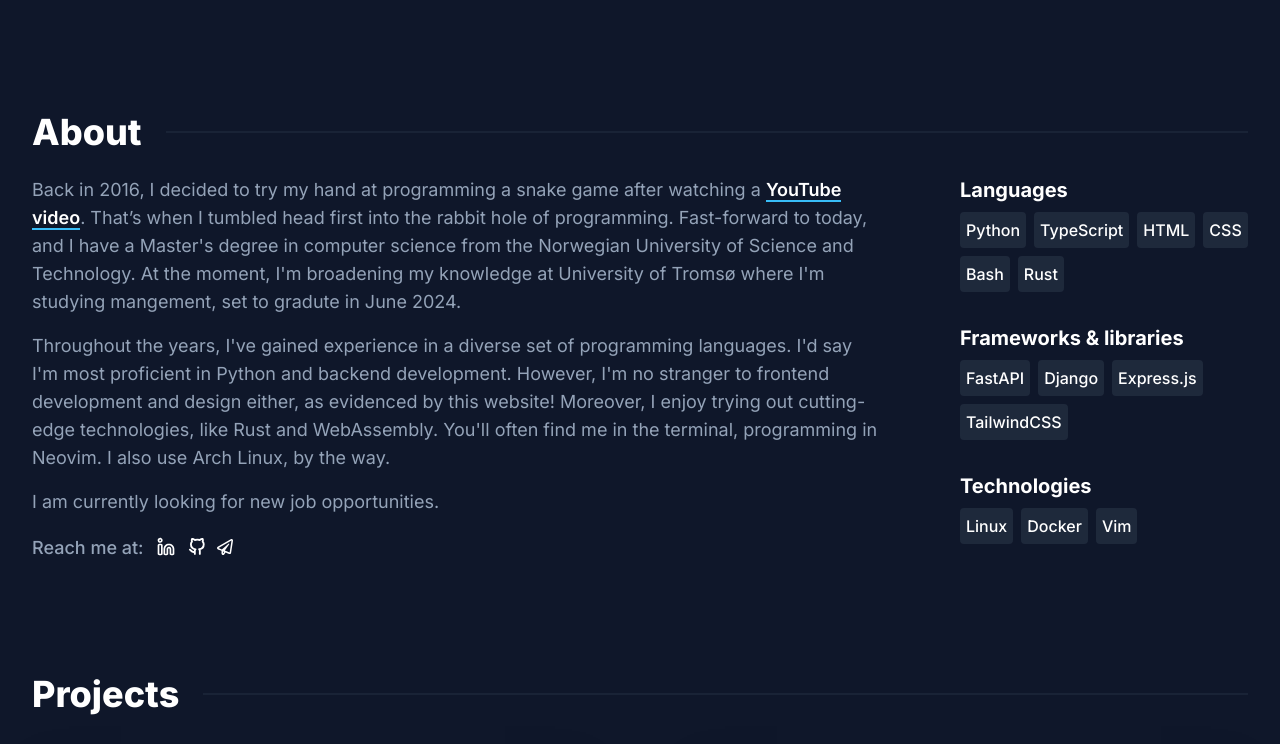
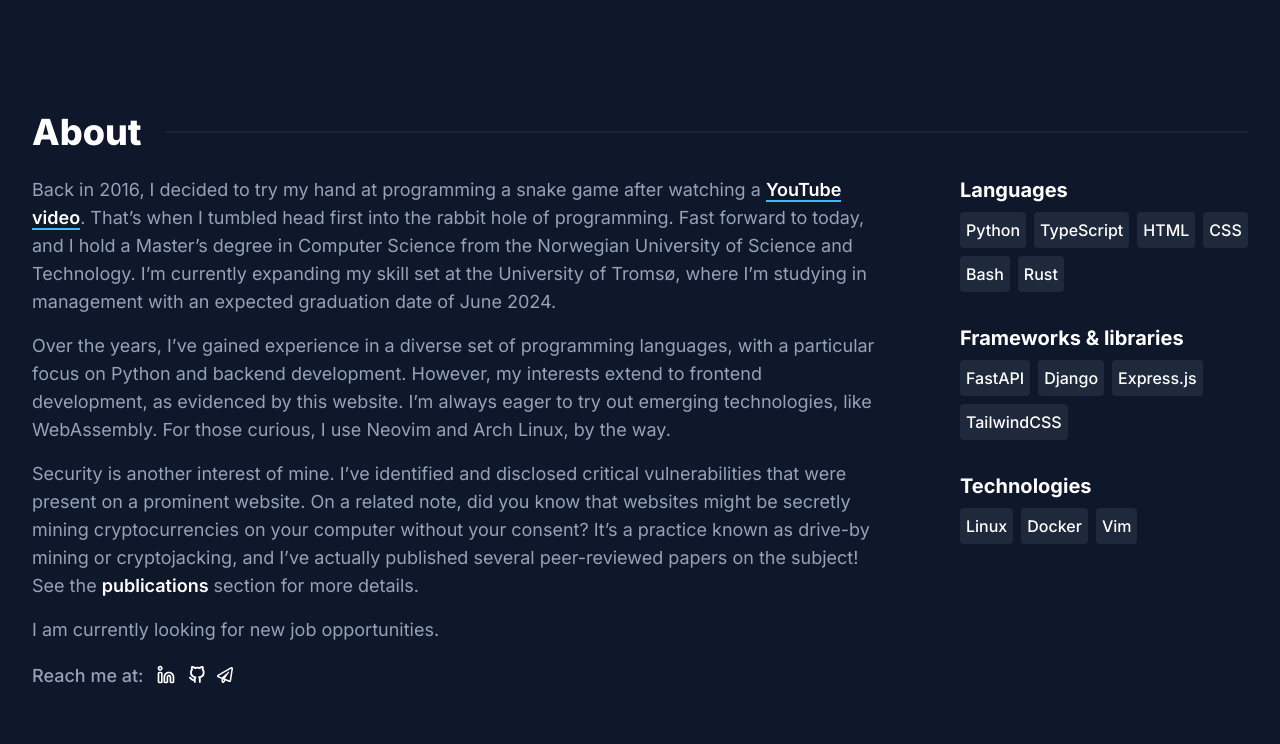
Before and after one commit to HakonHarnes/website, a Next.js app: page / in a window 1280 px wide. Shown: the part 504-1248 px from the top of the page. Built offline with nearby package versions, Linux system fonts and the light colour scheme.

Commit message:
chore: rephrase about me section

```diff
--- a/app/components/AboutSection.tsx
+++ b/app/components/AboutSection.tsx
@@ -2,6 +2,7 @@ import CardList from "@/components/CardList";
 import SocialLinks from "@/components/SocialLinks";
 import ExternalLink from "@/components/ExternalLink";
 import { SectionHeader } from "@/components/SectionHeader";
+import InternalLink from "@/components/InternalLink";
 
 export default function AboutSection() {
   return (
@@ -13,25 +14,34 @@ export default function AboutSection() {
             Back in 2016, I decided to try my hand at programming a snake game
             after watching a{" "}
             <span className="text-white">
-              <ExternalLink href="https://www.youtube.com/watch?v=AaGK-fj-BAM&t">
+              <ExternalLink href="https://www.youtube.com/watch?v=AaGK-fj-BAMt">
                 YouTube video
               </ExternalLink>
             </span>
             . That’s when I tumbled head first into the rabbit hole of
-            programming. Fast-forward to today, and I have a Master&apos;s
-            degree in computer science from the Norwegian University of Science
-            and Technology. At the moment, I&apos;m broadening my knowledge at
-            University of Tromsø where I&apos;m studying mangement, set to
-            gradute in June 2024.
+            programming. Fast forward to today, and I hold a Master’s degree in
+            Computer Science from the Norwegian University of Science and
+            Technology. I’m currently expanding my skill set at the University
+            of Tromsø, where I’m studying in management with an expected
+            graduation date of June 2024.
           </p>
           <p>
-            Throughout the years, I&apos;ve gained experience in a diverse set
-            of programming languages. I&apos;d say I&apos;m most proficient in
-            Python and backend development. However, I&apos;m no stranger to
-            frontend development and design either, as evidenced by this
-            website! Moreover, I enjoy trying out cutting-edge technologies,
-            like Rust and WebAssembly. You&apos;ll often find me in the
-            terminal, programming in Neovim. I also use Arch Linux, by the way.
+            Over the years, I’ve gained experience in a diverse set of
+            programming languages, with a particular focus on Python and backend
+            development. However, my interests extend to frontend development,
+            as evidenced by this website. I’m always eager to try out emerging
+            technologies, like WebAssembly. For those curious, I use Neovim and
+            Arch Linux, by the way.
+          </p>
+          <p>
+            Security is another interest of mine. I’ve identified and disclosed
+            critical vulnerabilities that were present on a prominent website.
+            On a related note, did you know that websites might be secretly
+            mining cryptocurrencies on your computer without your consent? It’s
+            a practice known as drive-by mining or cryptojacking, and I’ve
+            actually published several peer-reviewed papers on the subject! See
+            the <InternalLink href="#publications">publications</InternalLink>{" "}
+            section for more details.
           </p>
           <p>I am currently looking for new job opportunities.</p>
           <MyLinks />
--- a/components/InternalLink.tsx
+++ b/components/InternalLink.tsx
@@ -10,7 +10,7 @@ export default function InternalLink({
   return (
     <Link
       href={href}
-      className="fill-white font-semibold hover:fill-sky-400 hover:text-sky-400"
+      className="fill-white text-white font-semibold hover:fill-sky-400 hover:text-sky-400"
     >
       {children}
     </Link>
```
